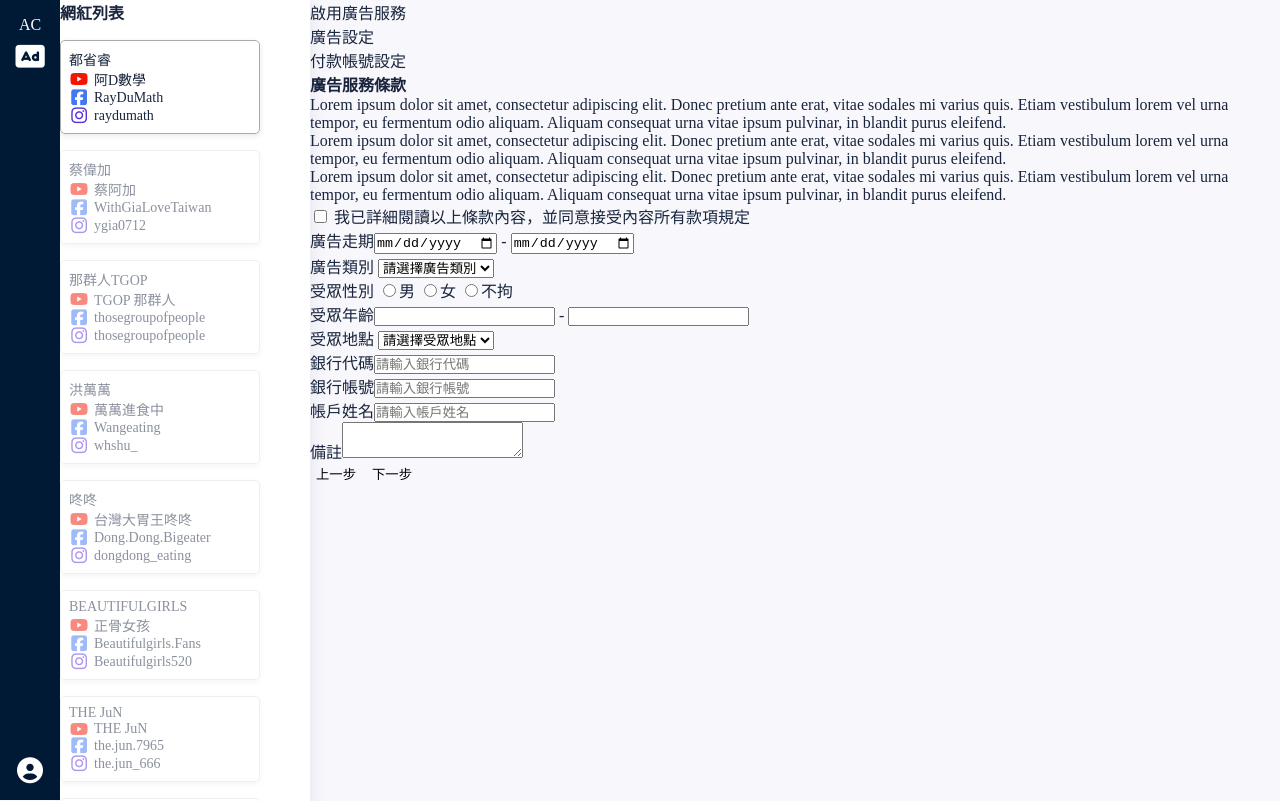
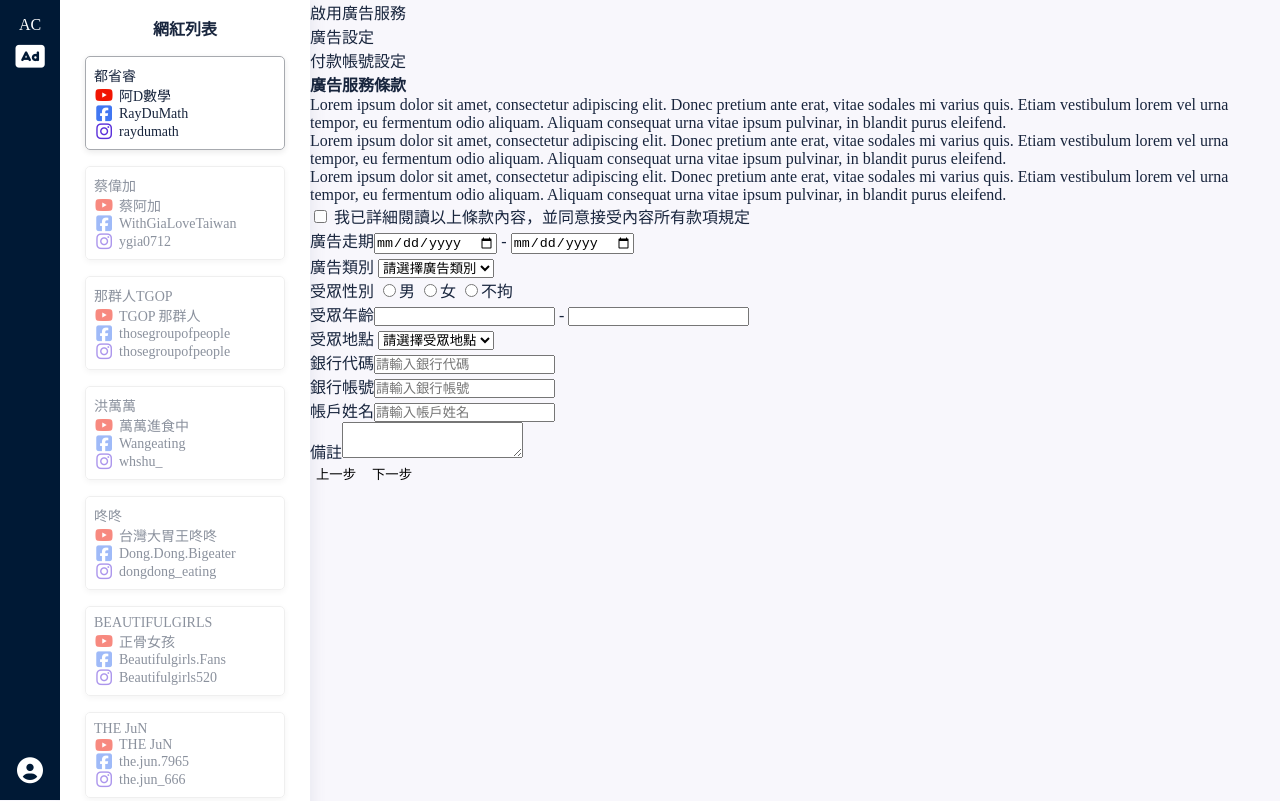
Before and after one commit to huanmingchang/commercial, a website built with webpack: page index.html in a window 1280 px wide. Shown: the top 801 px of the page. Built offline with nearby package versions, Linux system fonts and the light colour scheme.

Commit message:
feat: adjust card list layout

```diff
--- a/index.html
+++ b/index.html
@@ -25,7 +25,10 @@
         </div>
       </nav>
       <main id="main-content">
-        <div id="card-list" class="card-list-panel">
+        <div
+          id="card-list"
+          class="card-list-panel d-flex flex-column align-items-center py-4"
+        >
           <h4>網紅列表</h4>
         </div>
         <div class="right-content">
```
